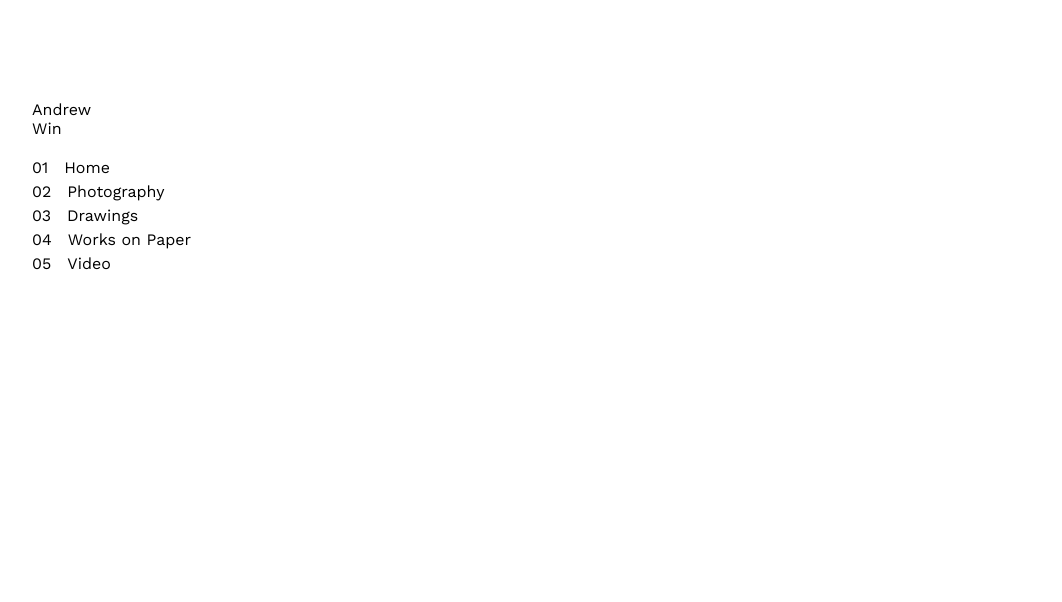
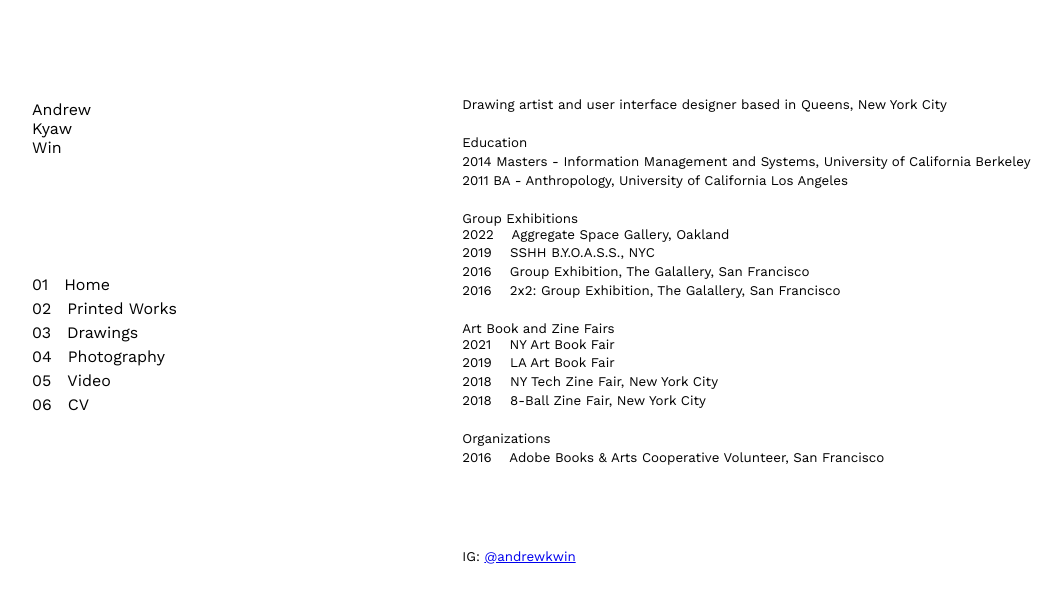
Before and after one commit to awin6248/awin6248.github.io, a React (Create React App) app: page /cv in a window 1280 px wide. Shown: the top 602 px of the page, without its empty margins (18-1080 px from the left). Built offline with nearby package versions, Linux system fonts and the light colour scheme.

Commit message:
added CV page

```diff
--- a/src/App.js
+++ b/src/App.js
@@ -6,6 +6,7 @@ import Photography from './Pages/Photography';
 import WorksOnPaper from './Pages/WorksOnPaper';
 import Home from './Pages/Home';
 import Nav from './Components/Nav';
+import CV from './Pages/Cv';
 import './index.css';
 
 
@@ -20,6 +21,7 @@ function App() {
       <Route exact path='/photography' Component={Photography}/>
       <Route exact path='/video' Component={Video}/>
       <Route exact path='/worksonpaper' Component={WorksOnPaper}/>
+      <Route exact path='/cv' Component={CV}/>
     </Routes>
     </div>
   );
--- a/src/Components/Nav.css
+++ b/src/Components/Nav.css
@@ -27,3 +27,7 @@
   list-style-type: none;
   padding: 0px;
 }
+
+.name-icon {
+  margin-bottom: 98px;
+}
--- a/src/Components/Nav.js
+++ b/src/Components/Nav.js
@@ -6,15 +6,17 @@ const Nav = () => {
     <div class='sidebar'>
         <div class='name-icon'>
             <div class='name'>Andrew</div>
+            <div class='name'>Kyaw</div>
             <div class='name'>Win</div>
         </div>
         <div class='index'>
             <ul class='page-nav'>
                 <li class='page-nav-item'><NavLink to="/">01　Home</NavLink></li>
-                <li class='page-nav-item'><NavLink to='/photography'>02　Photography</NavLink></li>
+                <li class='page-nav-item'><NavLink to='/photography'>02　Printed Works</NavLink></li>
                 <li class='page-nav-item'><NavLink to='/drawing'>03　Drawings</NavLink></li>
-                <li class='page-nav-item'><NavLink to='worksonpaper'>04　Works on Paper</NavLink></li>
+                <li class='page-nav-item'><NavLink to='worksonpaper'>04　Photography</NavLink></li>
                 <li class='page-nav-item'><NavLink to='/video'>05　Video</NavLink></li>
+                <li class='page-nav-item'><NavLink to='/cv'>06　CV</NavLink></li>
             </ul>
         </div>
     </div>
--- /dev/null
+++ b/src/Pages/Cv.js
@@ -0,0 +1,16 @@
+import './home.css';
+
+const CV = () => {
+    return (
+        <div className='main-content'>
+          <div className='cv-text'><small>Drawing artist and user interface designer based in Queens, New York City<br/>
+            <br/>Education<br/>2014 Masters - Information Management and Systems, University of California Berkeley<br/>2011 BA - Anthropology, University of California Los Angeles<br/>
+            <br/>Group Exhibitions<br/>
+            <div>2022&nbsp; &nbsp; Aggregate Space Gallery, Oakland<br/></div>2019 &nbsp;&nbsp; SSHH B.Y.O.A.S.S., NYC<br/>2016 &nbsp;&nbsp; Group Exhibition, The Galallery, San Francisco<br/>2016&nbsp; &nbsp; 2x2: Group Exhibition, The Galallery, San Francisco<br/><br/>Art Book and Zine Fairs<br/><div>2021&nbsp; &nbsp; NY Art Book Fair<br/></div>
+            2019&nbsp; &nbsp; LA Art Book Fair<br/>2018&nbsp; &nbsp; NY Tech Zine Fair, New York City<br/>2018&nbsp; &nbsp; 8-Ball Zine Fair, New York City<br/><br/>Organizations<br/>2016&nbsp; &nbsp; Adobe Books &amp; Arts Cooperative Volunteer, San Francisco</small><br/>
+            <div className='instagram-link'><small>IG: <a href="https://www.instagram.com/andrewkwin/" target="_blank"><span>@andrewkwin</span></a></small></div></div>
+      </div>
+    )
+};
+
+export default CV;
--- a/src/Pages/Home.js
+++ b/src/Pages/Home.js
@@ -1,4 +1,5 @@
 import './home.css';
+import MainImage from "./HomeAssets/Laliguras-1.jpeg";
 
 const Home = () => {
     return (
@@ -10,16 +11,17 @@ const Home = () => {
                 </div>
             </div>
         <div class='work'>
-            <img src="https://cdn.pixabay.com/photo/2023/06/01/19/39/flower-8034206_1280.jpg"/>
+            <img src={MainImage}/>
             <div class='description'>
                 <h6>Laliguras 2021</h6>
                 <p>2x2in </p>
             </div>
+            <div id="footer" class="">
+             <p>© Andrew Win All Rights Reserved.</p>
+        </div>
         </div>
 
-        <div id="footer" class="">
-             <p>© Andrew Win All Rights Reserved.</p>
-        </div>
+
       </div>
     )
 };
--- a/src/Pages/home.css
+++ b/src/Pages/home.css
@@ -14,6 +14,21 @@
 
   .description-about {
     line-height: 19px;
+  }
+
+  .work {
+    display: flex;
+    flex-direction: row;
+    flex-wrap: wrap;
+    max-width: 99%;
+    flex-basis: 61%;
+    min-width: 0;
+    flex-grow: 0;
+    margin-left: 30px;
+    overflow-y: scroll;
+    padding-right: 40px;
+    margin: 0px 0px 0px 80px;
+    flex-shrink: 2;
   }
 
   .work * {
@@ -35,3 +50,11 @@
     font-weight: 500;
     margin-top: 8px;
 }
+
+.cv-text {
+    margin-top: 94px;
+}
+
+.instagram-link {
+    margin-top: 80px;
+}
```
Also changed, not shown: src/Pages/HomeAssets/Laliguras-1.jpeg (added).
